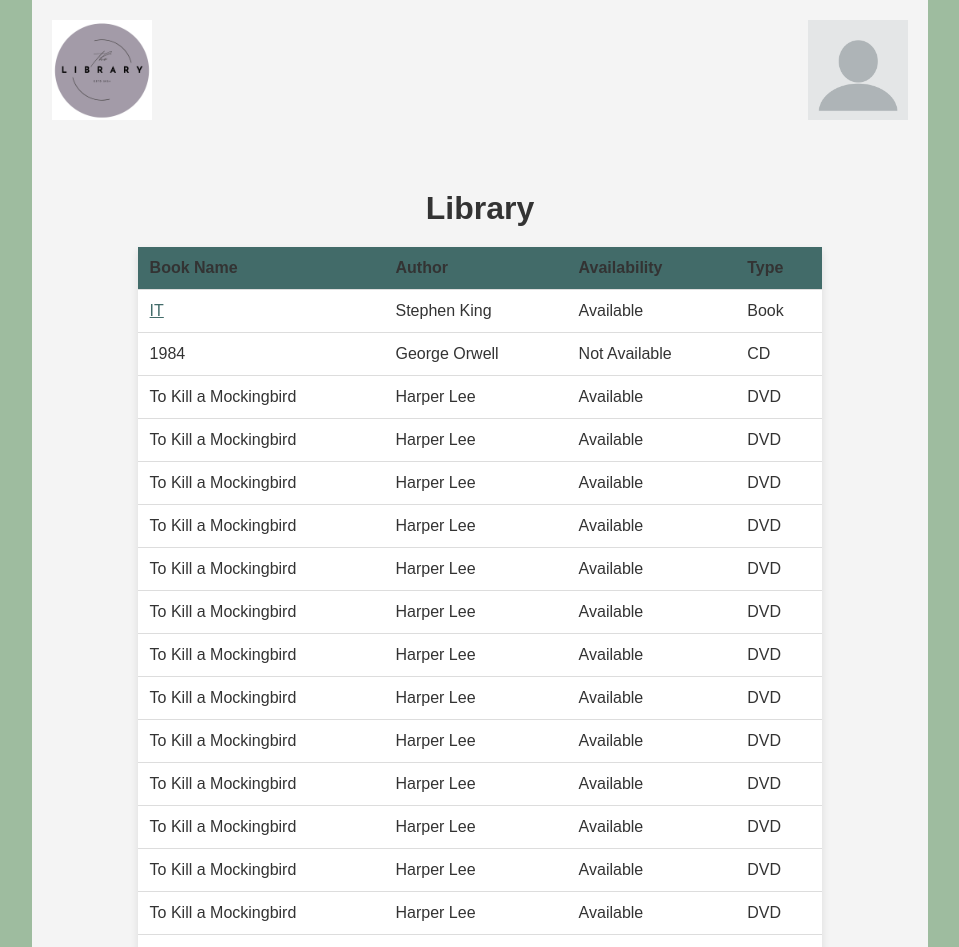
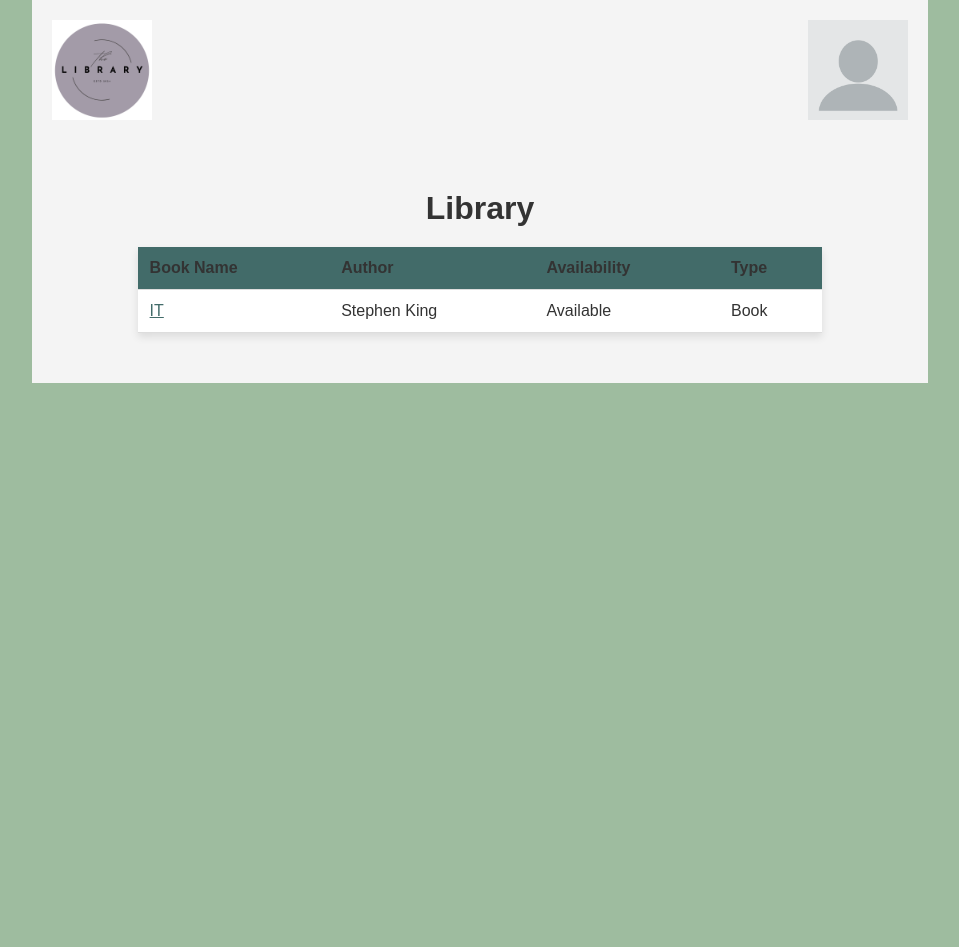
Before and after one commit to 14ellisj/LibarySystem, a Vue app in the folder UI/Library System/: page /front in a window 1280 px wide. Shown: the top 947 px of the page, without its empty margins (160-1119 px from the left). After the commit the page ends 800 px from the top, so only its background shows below. Built offline with nearby package versions, Linux system fonts and the light colour scheme.

Commit message:
Single page update

```diff
--- a/UI/Library System/src/components/SingleMediaView/SingleItemView.vue
+++ b/UI/Library System/src/components/SingleMediaView/SingleItemView.vue
@@ -36,8 +36,11 @@
                         <p><strong>Jane Smith:</strong> It exceeded my expectations. Worth the price!</p>
                     </div>
                 </div>
+                <div class="button-single">
                 <button class="borrow-button">Borrow</button>
                 <a href="Wishlist"><button class="borrow-button">+ Wish-list</button></a>
+                <button class="borrow-button">Join waiting list</button>
+                </div>
             </div>
         <div>
             <a href="Front"><-- Back</a>
@@ -145,4 +148,9 @@ body {
     background-color: #218838;
 }
 
+.button-single {
+    display: flex;
+    justify-content: space-between;
+}
+
 </style>
--- a/UI/Library System/src/components/StartView/FrontView.vue
+++ b/UI/Library System/src/components/StartView/FrontView.vue
@@ -37,96 +37,6 @@ import MediaService from '@/services/MediaService'
                     <td>Stephen King</td>
                     <td>Available</td>
                     <td>Book</td>
-                </tr>
-                <tr>
-                    <td>1984</td>
-                    <td>George Orwell</td>
-                    <td>Not Available</td>
-                    <td>CD</td>
-                </tr>
-                <tr>
-                    <td>To Kill a Mockingbird</td>
-                    <td>Harper Lee</td>
-                    <td>Available</td>
-                    <td>DVD</td>
-                </tr>
-                <tr>
-                    <td>To Kill a Mockingbird</td>
-                    <td>Harper Lee</td>
-                    <td>Available</td>
-                    <td>DVD</td>
-                </tr>
-                <tr>
-                    <td>To Kill a Mockingbird</td>
-                    <td>Harper Lee</td>
-                    <td>Available</td>
-                    <td>DVD</td>
-                </tr>
-                <tr>
-                    <td>To Kill a Mockingbird</td>
-                    <td>Harper Lee</td>
-                    <td>Available</td>
-                    <td>DVD</td>
-                </tr>
-                <tr>
-                    <td>To Kill a Mockingbird</td>
-                    <td>Harper Lee</td>
-                    <td>Available</td>
-                    <td>DVD</td>
-                </tr>
-                <tr>
-                    <td>To Kill a Mockingbird</td>
-                    <td>Harper Lee</td>
-                    <td>Available</td>
-                    <td>DVD</td>
-                </tr>
-                <tr>
-                    <td>To Kill a Mockingbird</td>
-                    <td>Harper Lee</td>
-                    <td>Available</td>
-                    <td>DVD</td>
-                </tr>
-                <tr>
-                    <td>To Kill a Mockingbird</td>
-                    <td>Harper Lee</td>
-                    <td>Available</td>
-                    <td>DVD</td>
-                </tr>
-                <tr>
-                    <td>To Kill a Mockingbird</td>
-                    <td>Harper Lee</td>
-                    <td>Available</td>
-                    <td>DVD</td>
-                </tr>
-                <tr>
-                    <td>To Kill a Mockingbird</td>
-                    <td>Harper Lee</td>
-                    <td>Available</td>
-                    <td>DVD</td>
-                </tr>
-                <tr>
-                    <td>To Kill a Mockingbird</td>
-                    <td>Harper Lee</td>
-                    <td>Available</td>
-                    <td>DVD</td>
-                </tr>
-                <tr>
-                    <td>To Kill a Mockingbird</td>
-                    <td>Harper Lee</td>
-                    <td>Available</td>
-                    <td>DVD</td>
-                </tr>
-                <tr>
-                    <td>To Kill a Mockingbird</td>
-                    <td>Harper Lee</td>
-                    <td>Available</td>
-                    <td>DVD</td>
-                </tr>
-                <tr>
-                    <td>To Kill a Mockingbird</td>
-                    <td>Harper Lee</td>
-                    <td>Available</td>
-                    <td>DVD</td>
                 </tr>
             </tbody>
         </table>
```
